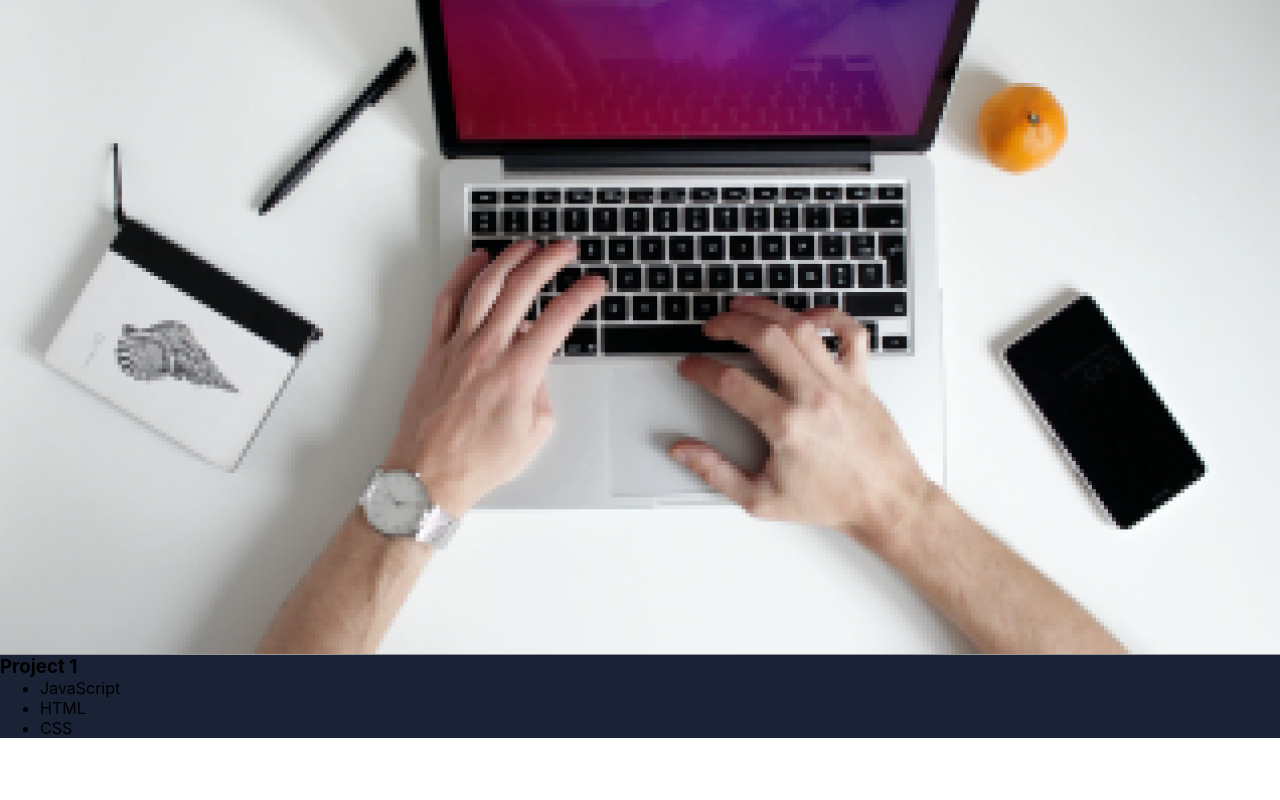
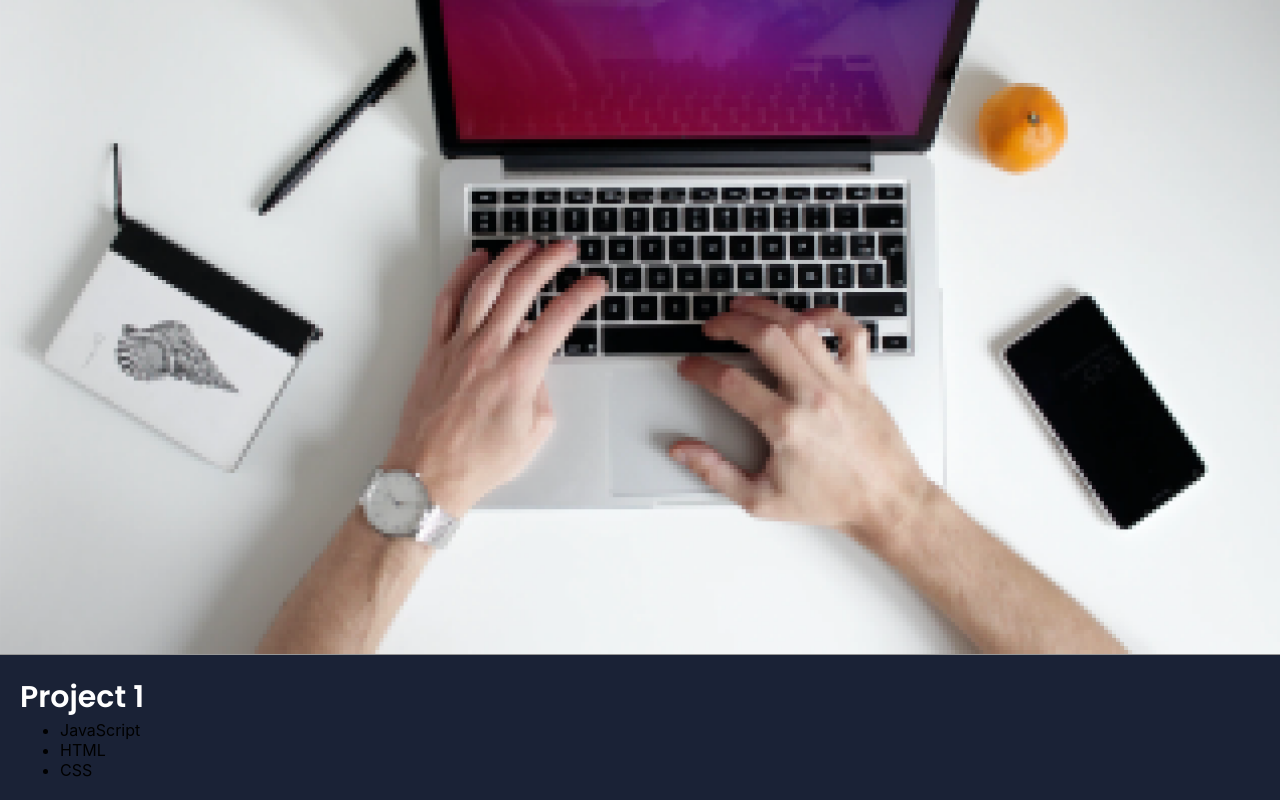
Before and after one commit to emyrue/my_portfolio, a React (Create React App) app: page / in a window 1280 px wide. Shown: the part 1077-1877 px from the top of the page. Before the commit the page ends 1815 px from the top, so only its background shows below. Built offline with nearby package versions, Linux system fonts and the light colour scheme.

Commit message:
Added Poppins font

```diff
--- a/public/index.html
+++ b/public/index.html
@@ -3,6 +3,7 @@
   <head>
     <meta charset="utf-8" />
     <link rel="icon" href="%PUBLIC_URL%/favicon.ico" />
+    <link rel="preconnect" href="https://fonts.googleapis.com"><link rel="preconnect" href="https://fonts.gstatic.com" crossorigin><link href="https://fonts.googleapis.com/css2?family=Poppins:ital,wght@0,100;0,200;0,300;0,400;0,500;0,600;0,700;0,800;0,900;1,100;1,200;1,300;1,400;1,500;1,600;1,700;1,800;1,900&display=swap" rel="stylesheet">
     <meta name="viewport" content="width=device-width, initial-scale=1" />
     <meta name="theme-color" content="#000000" />
     <meta
--- a/src/pages/Projects.js
+++ b/src/pages/Projects.js
@@ -8,9 +8,8 @@ function Projects() {
       technologies: ["JavaScript", "HTML", "CSS"],
       class_names: "project project-one",
       class_names_2: "project-image project-image-one",
-      class_names_3: "project-blue project-blue-one",
-      class_names_4: "project-info project-info-one",
-      class_names_5: "project-title project-title-one",
+      class_names_3: "project-info project-info-one",
+      class_names_4: "project-title project-title-one",
       github_link: "",
       description: "My first project",
       screenshot: screenshot1,
@@ -24,14 +23,12 @@ function Projects() {
           <div className={project.class_names}>
             <img className={project.class_names_2} src={project.screenshot} />
             <div className={project.class_names_3}>
-              <div className={project.class_names_4}>
-                <h3 className={project.class_names_5}>{project.title}</h3>
-                <ul className="project-technologies">
-                  {project.technologies.map((technology) => {
-                    return (<li>{technology}</li>);
-                  })}
-                </ul>
-              </div>
+              <h3 className={project.class_names_4}>{project.title}</h3>
+              <ul className="project-technologies">
+                {project.technologies.map((technology) => {
+                  return (<li>{technology}</li>);
+                })}
+              </ul>
             </div>
           </div>
         );
--- a/src/style/projects.css
+++ b/src/style/projects.css
@@ -16,8 +16,16 @@
   padding-bottom: 20px;
 }
 
-.project-blue {
+.project-info {
   background-color: #1a2236;
+  padding: 20px;
+}
+
+.project-title {
+  color: white;
+  font-family: 'Poppins', 'Times New Roman', Times, serif;
+  font-weight: 600;
+  font-size: 30px;
 }
 
 @media  screen and (min-width: 992px) {
```
